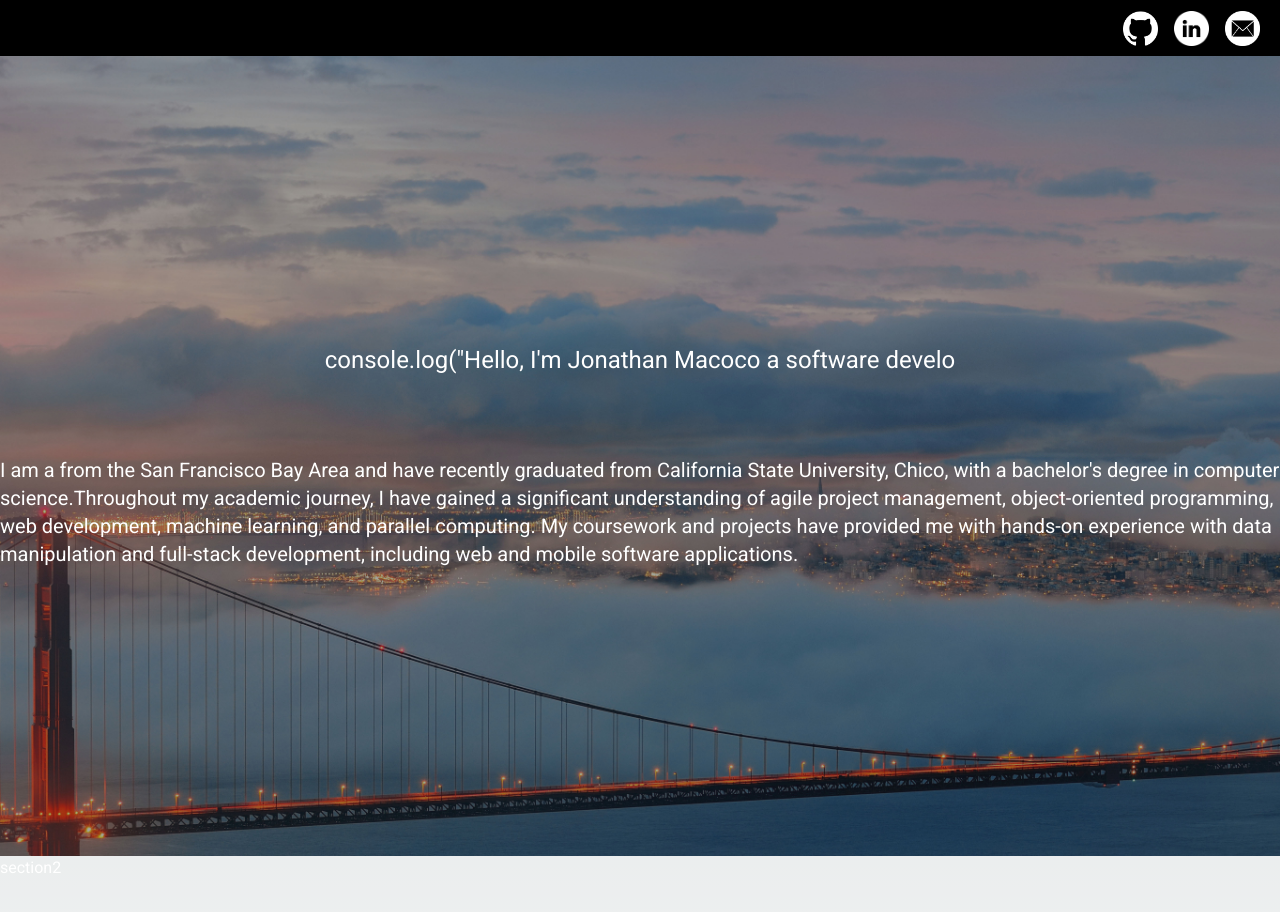
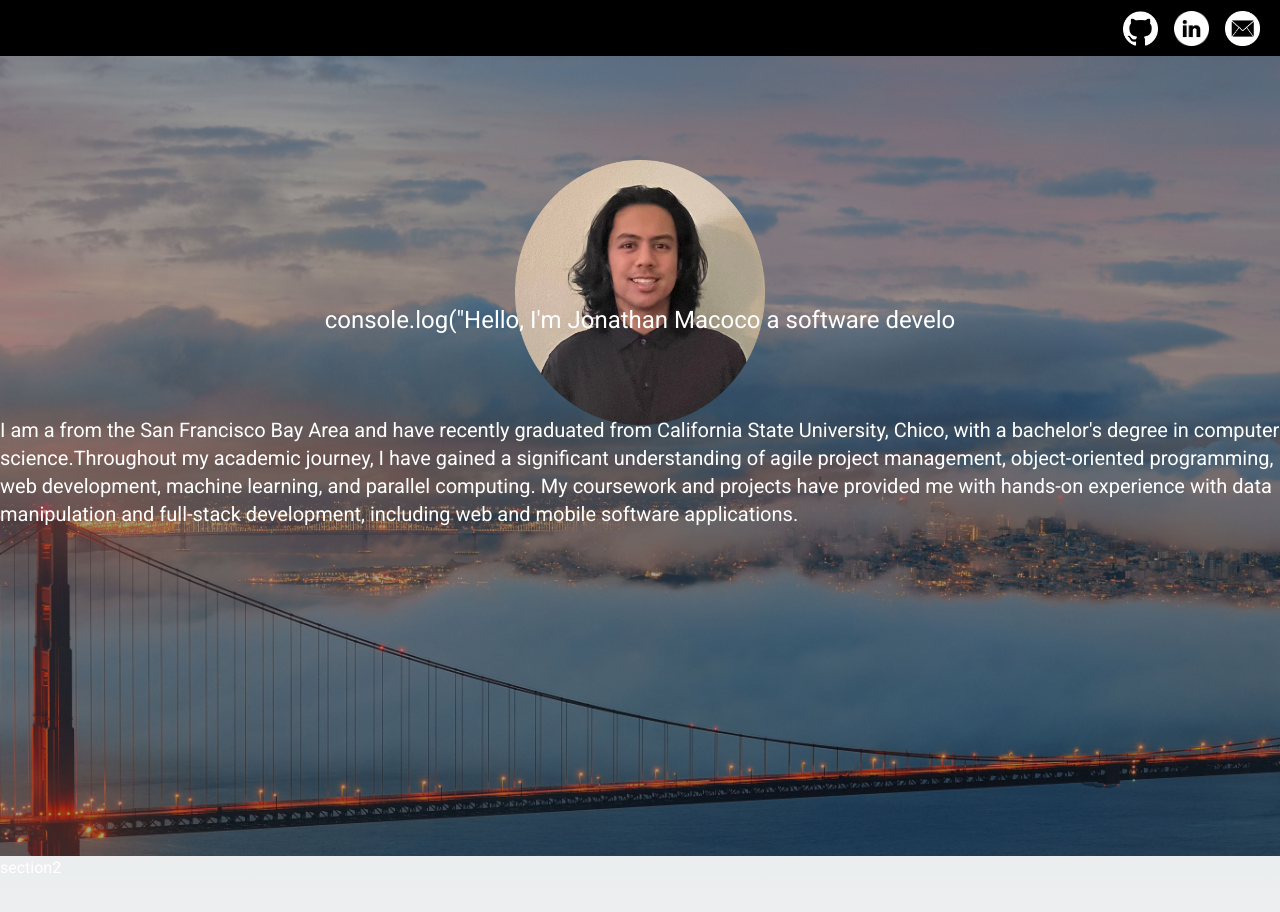
Before and after one commit to jtmacoco/personal_website, a Next.js app in the folder personal_websit_v2/: page / in a window 1280 px wide. Shown: the top 912 px of the page. Built offline with nearby package versions, Linux system fonts and the light colour scheme.

Commit message:
added personal photo

```diff
--- a/personal_websit_v2/app/components/navbar.tsx
+++ b/personal_websit_v2/app/components/navbar.tsx
@@ -1,7 +1,6 @@
 "use client"
 import React from "react";
 import { navLinks } from "../constants/info";
-import { motion } from 'framer-motion';
 import Image from "next/image";
 import github from "../images/github_logo_white.png"
 import linkedin from "../images/linkedin_logo.png"
--- a/personal_websit_v2/app/sections/Home.tsx
+++ b/personal_websit_v2/app/sections/Home.tsx
@@ -1,26 +1,31 @@
 "use client"
 import { useEffect, useState } from 'react';
+import { about } from '../constants/info';
+import Image from "next/image";
+import personalWeb from "../images/personalWeb.png"
 import '../globals.css'
-import { about } from '../constants/info';
 export default function Home() {
-  const [text,setText] = useState('');
+  const [text, setText] = useState('');
   const delta = 100
   const hello = "\"Hello, I'm Jonathan Macoco a software developer.\"";
   const code_hello = `console.log(${hello})`;
-  const tick = () =>{
-    let updateText = code_hello.substring(0,text.length+1);
+  const tick = () => {
+    let updateText = code_hello.substring(0, text.length + 1);
     setText(updateText)
   }
-  useEffect(()=>{
-    let ticker = setInterval(()=>{tick()},delta)
-    return ()=>{clearInterval(ticker)}
+  useEffect(() => {
+    let ticker = setInterval(() => { tick() }, delta)
+    return () => { clearInterval(ticker) }
   })
   return (
     <>
       <main className="home w-full h-full">
-        <div className="relative container rounded">
-            <p className="text-white text-2xl text-center pb-20 ">{text}</p>
-            <p className='text-white text-xl'>{about}</p>
+        <div className='absolute top-40'>
+          <Image src={personalWeb} alt="personal_photo" width={250} height={250} className='mx-auto' />
+        </div>
+        <div className="relative container">
+          <p className="text-white text-2xl text-center  pb-20 ">{text}</p>
+          <p className='text-white text-xl pb-20'>{about}</p>
         </div>
       </main>
     </>
```
Also changed, not shown: personal_websit_v2/app/images/personalWeb.png (added).
